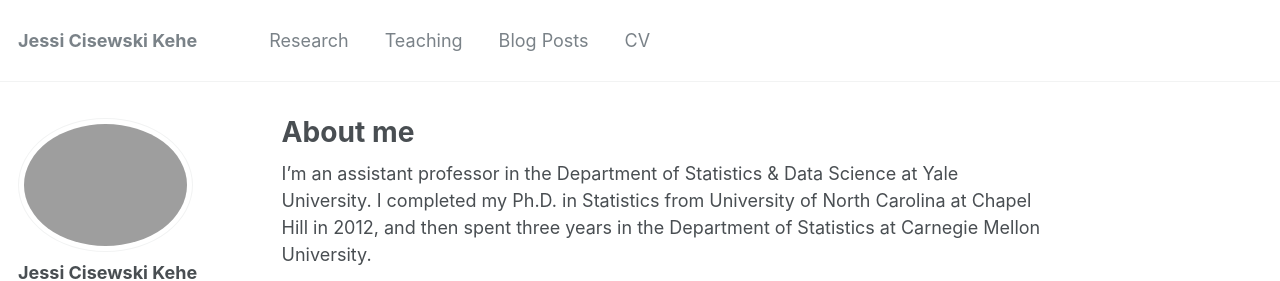
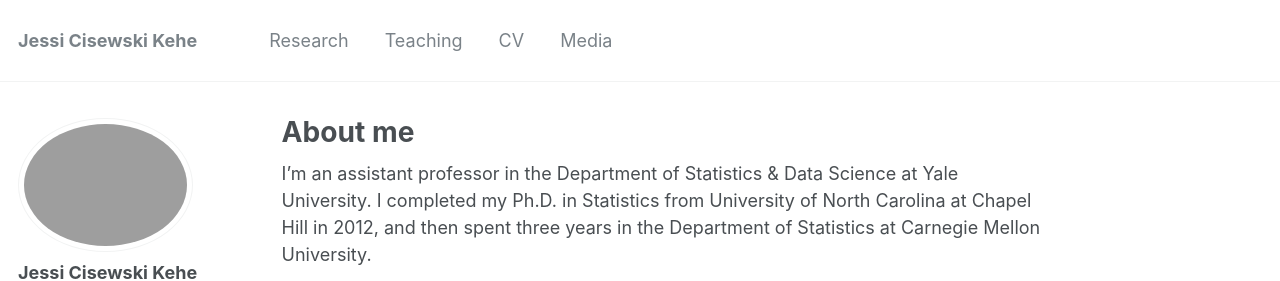
Before and after one commit to JessiCisewskiKehe/JessiCisewskiKehe.github.io, a Jekyll site: the page built from _pages/about.md, in a window 1280 px wide. Shown: the top 281 px of the page. Built offline with Jekyll 4.4.1, drawn with Linux system fonts in a browser that asks for light colours; some web fonts are replaced.

Commit message:
updated navigation

```diff
--- a/_data/navigation.yml
+++ b/_data/navigation.yml
@@ -6,8 +6,8 @@ main:
   - title: "Teaching"
     url: /teaching/
 
-  - title: "Blog Posts"
-    url: /year-archive/
-
   - title: "CV"
     url: /cv/
+
+  - title: "Media"
+    url: /media/
```
